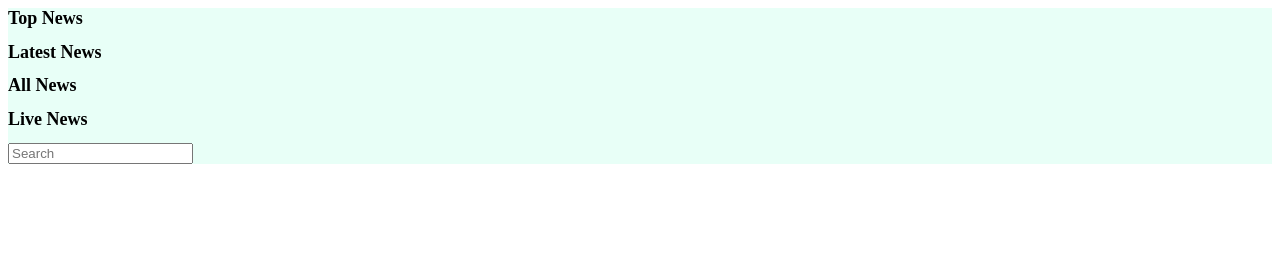
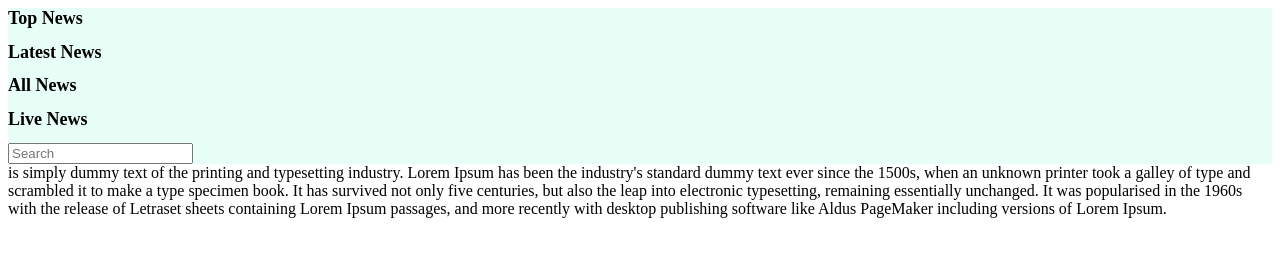
Before and after one commit to Anannyasharma17/coding2, a plain HTML site: page Template-U3C4/index.html in a window 1280 px wide. Drawn offline with Linux system fonts and the light colour scheme; no server answers.

Commit message:
Update index.html

```diff
--- a/Template-U3C4/index.html
+++ b/Template-U3C4/index.html
@@ -52,3 +52,6 @@ appendArticles(data, main)
 
 
 </script>
+
+
+ is simply dummy text of the printing and typesetting industry. Lorem Ipsum has been the industry's standard dummy text ever since the 1500s, when an unknown printer took a galley of type and scrambled it to make a type specimen book. It has survived not only five centuries, but also the leap into electronic typesetting, remaining essentially unchanged. It was popularised in the 1960s with the release of Letraset sheets containing Lorem Ipsum passages, and more recently with desktop publishing software like Aldus PageMaker including versions of Lorem Ipsum.
```
